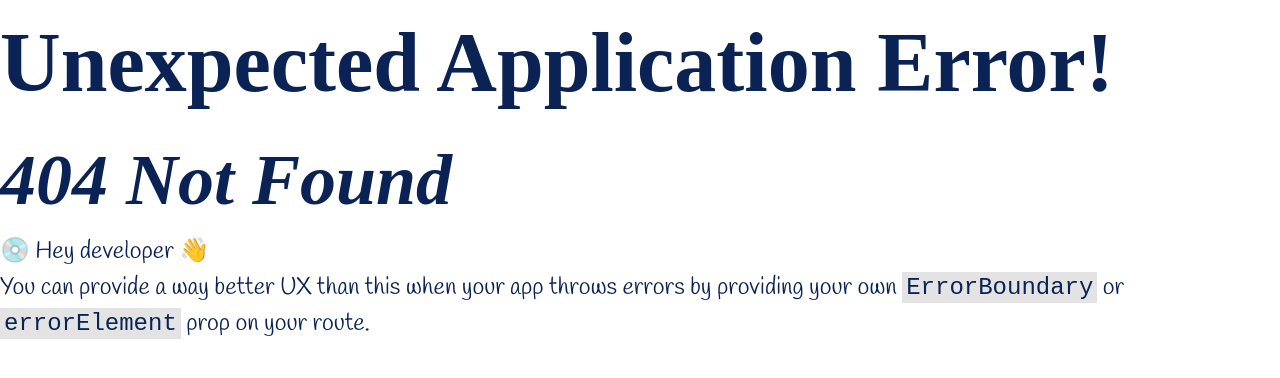
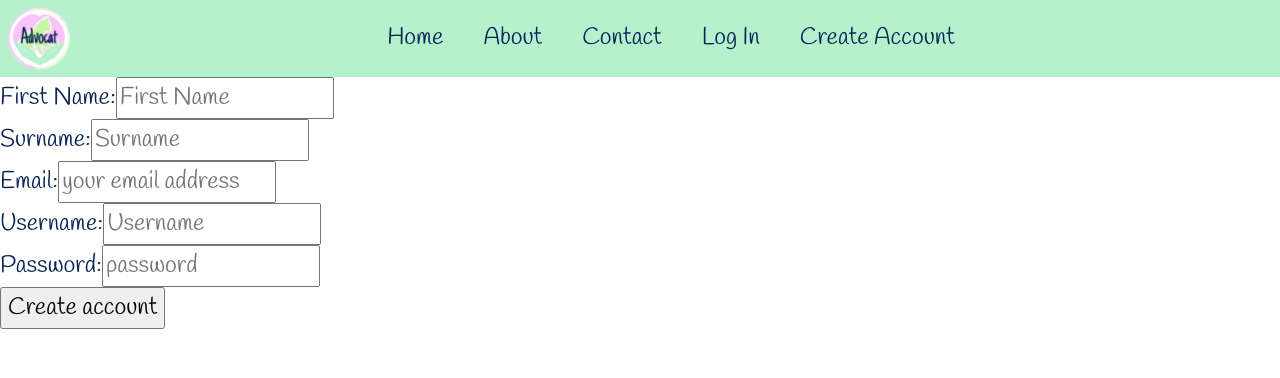
Before and after one commit to rosiemaguire/crowdfunding-frontend, a React (Vite) app: page /create-account in a window 1280 px wide. Before the commit this address had no page. Shown: the top 378 px of the page. Built offline with nearby package versions, Linux system fonts and the light colour scheme; a web font is replaced by a local one.

Commit message:
need better error handling

```diff
--- /dev/null
+++ b/src/api/post-user.js
@@ -0,0 +1,34 @@
+
+async function postNewUser(username,password,first_name,last_name,email) {
+  const url = `${import.meta.env.VITE_API_URL}/users/`;
+
+  const response =  await fetch(url, {
+    method: "POST",
+    headers: {
+      "Content-Type": "application/json",
+    },
+    body: JSON.stringify({
+      "username": username,
+      "password": password,
+      "first_name": first_name,
+      "last_name": last_name,
+      "email": email,
+    }),
+  });
+
+  if (!response.ok) {
+    const fallbackError = `Error creating user`;
+
+    const data = await response.json().catch(() => {
+      throw new Error(fallbackError);
+    });
+
+    const errorMessage = data?.detail ?? fallbackError;
+    throw new Error(errorMessage);
+
+  }
+
+  return await response.json();
+}
+
+export default postNewUser;
--- a/src/components/LoginForm.jsx
+++ b/src/components/LoginForm.jsx
@@ -21,10 +21,14 @@ function LoginForm() {
   const handleSubmit = (event) => {
     event.preventDefault();
     if (credentials.username && credentials.password) {
-      postLogin(credentials.username, credentials.password).then((response) => {
-        window.localStorage.setItem("token",response.token);
-        navigate("/");
-      });
+      postLogin(credentials.username, credentials.password)
+        .then((response) => {
+          window.localStorage.setItem("token", response.token);
+          navigate("/");
+        })
+        .catch((error) => {
+          alert(error);
+        });
     }
   };
 
--- a/src/components/NavBar.jsx
+++ b/src/components/NavBar.jsx
@@ -39,6 +39,9 @@ function NavBar() {
             <li>
               <Link to="/login">Log In</Link>
             </li>
+            <li>
+              <Link to="/create-account">Create Account</Link>
+            </li>
           </ul>
         </nav>
       </header>
--- /dev/null
+++ b/src/components/NewUserForm.jsx
@@ -0,0 +1,107 @@
+import { useNavigate } from "react-router-dom";
+import { useState } from "react";
+import postNewUser from "../api/post-user";
+import postLogin from "../api/post-login";
+
+function NewUserForm() {
+  const navigate = useNavigate();
+  const [userDetails, setUserDetails] = useState({
+    username: "",
+    password: "",
+    first_name: "",
+    last_name: "",
+    email: "",
+  });
+
+  const handleChange = (event) => {
+    const { id, value } = event.target;
+    setUserDetails((prevDetails) => ({
+      ...prevDetails,
+      [id]: value,
+    }));
+  };
+
+  const handleSubmit = (event) => {
+    event.preventDefault();
+    if (userDetails.username && userDetails.password) {
+      postNewUser(
+        userDetails.username,
+        userDetails.password,
+        userDetails.email,
+        userDetails.first_name,
+        userDetails.last_name
+      )
+        .then(() => {
+          postLogin(userDetails.username, userDetails.password).then(
+            (response) => {
+              window.localStorage.setItem("token", response.token);
+              navigate("/");
+            }
+          );
+        })
+        .catch((error) => {
+          alert(error);
+        });
+    }
+  };
+
+  return (
+    <form>
+      <div>
+        <label htmlFor="first_name">First Name:</label>
+        <input
+          type="text"
+          id="first_name"
+          name="first_name"
+          placeholder="First Name"
+          onChange={handleChange}
+        />
+      </div>
+      <div>
+        <label htmlFor="last_name">Surname:</label>
+        <input
+          type="text"
+          id="last_name"
+          name="last_name"
+          placeholder="Surname"
+          onChange={handleChange}
+        />
+      </div>
+      <div>
+        <label htmlFor="email">Email:</label>
+        <input
+          type="text"
+          id="email"
+          name="email"
+          placeholder="your email address"
+          onChange={handleChange}
+        />
+      </div>
+      <div>
+        <label htmlFor="username">Username:</label>
+        <input
+          type="text"
+          id="username"
+          name="username"
+          placeholder="Username"
+          onChange={handleChange}
+        />
+      </div>
+      <div>
+        <label htmlFor="password">Password:</label>
+        <input
+          type="password"
+          name="password"
+          id="password"
+          placeholder="password"
+          onChange={handleChange}
+        />
+      </div>
+      <button type="submit" onClick={handleSubmit}>
+        Create account
+      </button>
+    </form>
+  );
+}
+
+export default NewUserForm;
--- a/src/main.jsx
+++ b/src/main.jsx
@@ -12,6 +12,7 @@ import ProjectPage from "./pages/ProjectPage.jsx";
 import LoginPage from "./pages/LoginPage.jsx";
 import AboutPage from "./pages/AboutPage.jsx";
 import ContactPage from "./pages/ContactPage.jsx";
+import NewUserPage from "./pages/NewUserPage.jsx";
 
 const router = createBrowserRouter([
   {
@@ -22,7 +23,8 @@ const router = createBrowserRouter([
       { path: "/project/:id", element: <ProjectPage /> },
       { path: "/login", element: <LoginPage/> },
       { path: "/about", element: <AboutPage/> },
-      { path: "/contact", element: <ContactPage />}
+      { path: "/contact", element: <ContactPage />},
+      { path: "/create-account", element: <NewUserPage />}
     ],
   },
 ]);
--- /dev/null
+++ b/src/pages/NewUserPage.jsx
@@ -0,0 +1,7 @@
+import NewUserForm from "../components/NewUserForm";
+
+function NewUserPage() {
+  return (<NewUserForm />);
+}
+
+export default NewUserPage;
```
Also changed, not shown: 1 other file (tests, documents, lock files or other folders).
